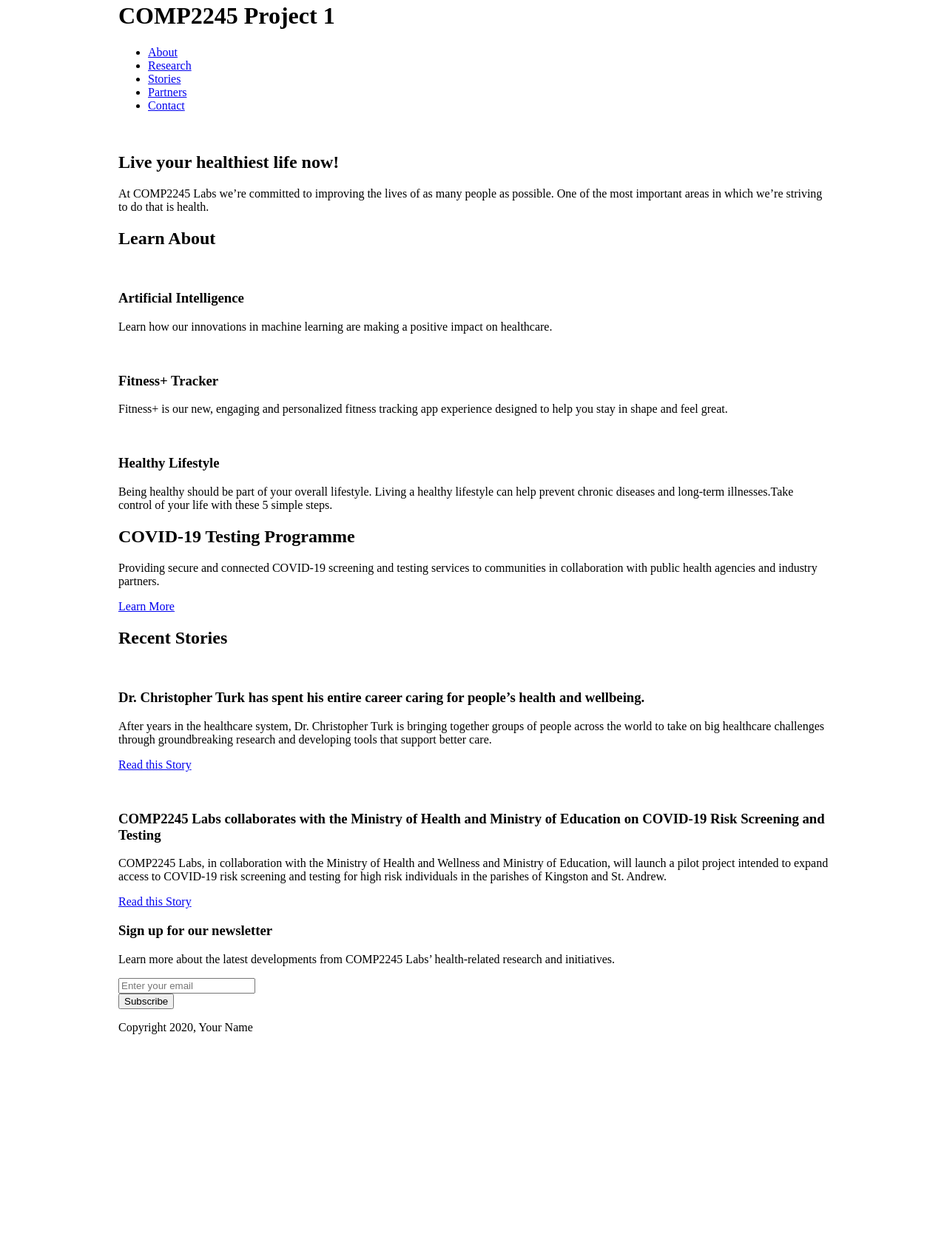
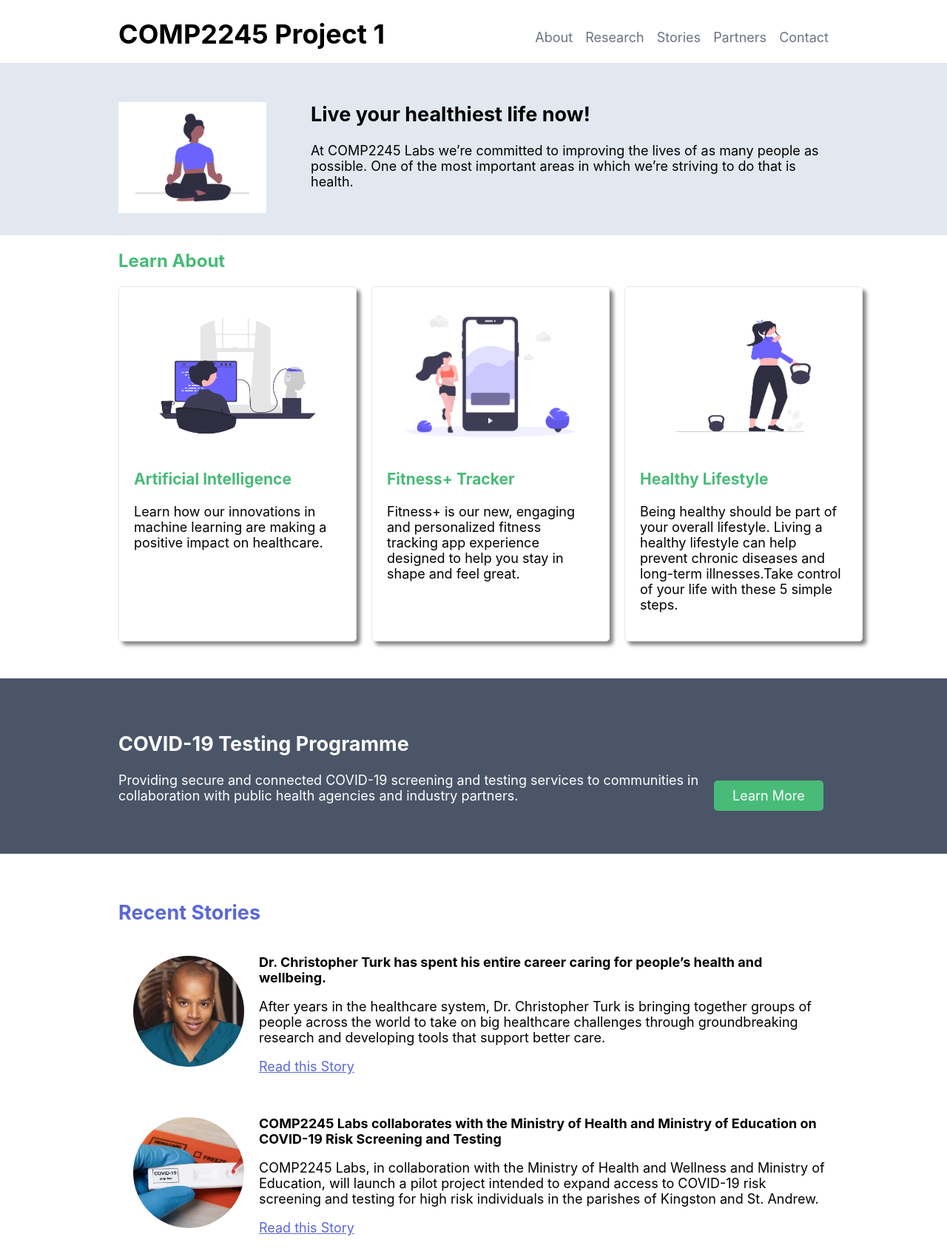
Before and after one commit to LauriaLewis/comp2245-project1, a plain HTML site: page index.html in a window 1280 px wide. Shown: the part 18-1709 px from the top of the page at 74% size. Before the commit the page ends 1432 px from the top, so only its background shows below. Drawn offline with Linux system fonts and the light colour scheme.

Commit message:
Added initial starter files

```diff
--- a/index.html
+++ b/index.html
@@ -1,10 +1,10 @@
 <!DOCTYPE html>
 <html lang="en">
   <head>
-    <meta charset="UTF-8">
-    <meta name="viewport" content="width=device-width, initial-scale=1.0">
+    <meta charset="UTF-8" />
+    <meta name="viewport" content="width=device-width, initial-scale=1.0" />
     <title>COMP2245 Project 1</title>
-    <link rel="stylesheet" href="styles.css">
+    <link rel="stylesheet" href="styles.css" />
     <script src="scripts.js"></script>
   </head>
   <body>
@@ -26,11 +26,15 @@
       <section class="overview-hero">
         <div class="container">
           <div class="overview-hero-image">
-                    <img src="#" alt="">
+            <img src="yoga-img.png" alt="" />
           </div>
           <div class="overview-hero-text">
-                    <h2>Live  your healthiest life now!</h2>
-                    <p>At COMP2245 Labs we’re committed to improving the lives of as many people as possible. One of the most important areas in which we’re striving to do that is health.</p>
+            <h2>Live your healthiest life now!</h2>
+            <p>
+              At COMP2245 Labs we’re committed to improving the lives of as many
+              people as possible. One of the most important areas in which we’re
+              striving to do that is health.
+            </p>
           </div>
         </div>
       </section>
@@ -39,24 +43,36 @@
           <h2>Learn About</h2>
           <div class="cards">
             <div class="card">
-                        <img src="#" alt="">
+              <img src="ai-img.png" alt="" />
               <div class="card-body">
                 <h3>Artificial Intelligence</h3>
-                            <p>Learn how our innovations in machine learning are making a positive impact on healthcare.</p>
+                <p>
+                  Learn how our innovations in machine learning are making a
+                  positive impact on healthcare.
+                </p>
               </div>
             </div>
             <div class="card">
-                        <img src="#" alt="">
+              <img src="fitness-tracker-img.png" alt="" />
               <div class="card-body">
                 <h3>Fitness+ Tracker</h3>
-                            <p>Fitness+ is our new, engaging and personalized fitness tracking app experience designed to help you stay in shape and feel great.</p>
+                <p>
+                  Fitness+ is our new, engaging and personalized fitness
+                  tracking app experience designed to help you stay in shape and
+                  feel great.
+                </p>
               </div>
             </div>
             <div class="card">
-                        <img src="#" alt="">
+              <img src="healthy-lifestyle-img.png" alt="" />
               <div class="card-body">
                 <h3>Healthy Lifestyle</h3>
-                            <p>Being healthy should be part of your overall lifestyle. Living a healthy lifestyle can help prevent chronic diseases and long-term illnesses.Take control of your life with these 5 simple steps.</p>
+                <p>
+                  Being healthy should be part of your overall lifestyle. Living
+                  a healthy lifestyle can help prevent chronic diseases and
+                  long-term illnesses.Take control of your life with these 5
+                  simple steps.
+                </p>
               </div>
             </div>
           </div>
@@ -66,7 +82,11 @@
         <div class="container">
           <div class="testing-desciption">
             <h2>COVID-19 Testing Programme</h2>
-                    <p>Providing secure and connected COVID-19 screening and testing services to communities in collaboration with public health agencies and industry partners.</p>
+            <p>
+              Providing secure and connected COVID-19 screening and testing
+              services to communities in collaboration with public health
+              agencies and industry partners.
+            </p>
           </div>
           <div class="cta">
             <a href="#" class="btn">Learn More</a>
@@ -77,18 +97,35 @@
         <div class="container">
           <h2>Recent Stories</h2>
           <article>
-                    <img src="" alt="">
+            <img src="DCT-img.jpg" alt="" />
             <div class="article-body">
-                        <h3>Dr. Christopher Turk has spent his entire career caring for people’s health and wellbeing.</h3>
-                        <p>After years in the healthcare system, Dr. Christopher Turk is bringing together groups of people across the world to take on big healthcare challenges through groundbreaking research and developing tools that support better care.</p>
+              <h3>
+                Dr. Christopher Turk has spent his entire career caring for
+                people’s health and wellbeing.
+              </h3>
+              <p>
+                After years in the healthcare system, Dr. Christopher Turk is
+                bringing together groups of people across the world to take on
+                big healthcare challenges through groundbreaking research and
+                developing tools that support better care.
+              </p>
               <p><a href="#">Read this Story</a></p>
             </div>
           </article>
           <article>
-                    <img src="" alt="">
+            <img src="covid-test-img.jpg" alt="" />
             <div class="article-body">
-                        <h3>COMP2245 Labs collaborates with the Ministry of Health and Ministry of Education on COVID-19 Risk Screening and Testing</h3>
-                        <p>COMP2245 Labs, in collaboration with the Ministry of Health and Wellness and Ministry of Education, will launch a pilot project intended to expand access to COVID-19 risk screening and testing for high risk individuals in the parishes of Kingston and St. Andrew.</p>
+              <h3>
+                COMP2245 Labs collaborates with the Ministry of Health and
+                Ministry of Education on COVID-19 Risk Screening and Testing
+              </h3>
+              <p>
+                COMP2245 Labs, in collaboration with the Ministry of Health and
+                Wellness and Ministry of Education, will launch a pilot project
+                intended to expand access to COVID-19 risk screening and testing
+                for high risk individuals in the parishes of Kingston and St.
+                Andrew.
+              </p>
               <p><a href="#">Read this Story</a></p>
             </div>
           </article>
@@ -97,10 +134,17 @@
       <section class="newsletter">
         <div class="container">
           <h3>Sign up for our newsletter</h3>
-                <p>Learn more about the latest developments from COMP2245 Labs’ health-related research and initiatives.</p>
+          <p>
+            Learn more about the latest developments from COMP2245 Labs’
+            health-related research and initiatives.
+          </p>
           <form action="#" method="post">
             <div class="form-group">
-                        <input type="email" name="email" id="email" placeholder="Enter your email">
+              <input
+                type="email"
+                name="email"
+                id="email"
+                placeholder="Enter your email" />
             </div>
             <button type="submit" class="btn">Subscribe</button>
           </form>
@@ -110,7 +154,7 @@
     </main>
     <footer>
       <div class="container">
-            <p>Copyright 2020, Your Name</p>
+        <p>Copyright 2023, Lauria MK Lewis</p>
       </div>
     </footer>
   </body>
--- a/scripts.js
+++ b/scripts.js
@@ -1 +1,28 @@
 /* Add your JavaScript to this file */
+
+document.addEventListener("DOMContentLoaded", function () {
+  // Get the form and the message div
+  const form = document.querySelector(".newsletter form");
+  const messageDiv = document.querySelector(".newsletter .message");
+
+  // Listen for the form submission
+  form.addEventListener("submit", function (event) {
+    event.preventDefault(); // Prevent the default form submission behavior
+
+    // Get the email input value
+    const emailInput = form.querySelector('input[type="email"]');
+    const email = emailInput.value.trim(); // Trim to remove leading/trailing spaces
+
+    // Check if the email is empty
+    if (!email) {
+      // Display an error message if the email is empty
+      messageDiv.textContent = "Please enter a valid email address.";
+    } else {
+      // Display a success message with the entered email
+      messageDiv.textContent = `Thank you! Your email address ${email} has been added to our mailing list!`;
+
+      // You can also reset the form if needed
+      form.reset();
+    }
+  });
+});
--- a/styles.css
+++ b/styles.css
@@ -1,11 +1,242 @@
 /* Add your CSS to this file */
+
+/*General Body */
+
 body {
-    margin: 0;
-    font-size: 16px;
+  margin: 0;
+  font-size: 18px; /* Changed the default font size to 18px */
+  display: grid;
+  grid-template-columns: auto;
+  grid-template-rows: 3% 90% 3%;
+  font-family: -apple-system, BlinkMacSystemFont, "Segoe UI", Roboto,
+    "Helvetica Neue", Arial, "Noto Sans", sans-serif; /* Updated the font-family */
+  margin-top: 40px;
+}
+
+/* Header Styles */
+header {
+  grid-column: 1;
+  grid-row: 1;
+  background-color: white;
+  font-size: 18px; /* Updated the font size for the header */
+  margin-bottom: 10px;
+}
+
+/* Navigation Link Hover Styles */
+nav a:hover {
+  color: #5a67d8; /* Changed link hover color to #5A67D8 */
+}
+
+main {
+  grid-column: 1;
+  grid-row: 2;
+  margin-bottom: 50px;
+}
+
+header .container h1 {
+  float: left;
+  margin-top: 2px;
+}
+
+nav a:hover {
+  color: #5a67d8;
+}
+
+nav a {
+  color: #6b7280;
+  text-decoration: none;
+}
+
+nav ul {
+  display: inline-block;
+}
+
+nav {
+  padding-left: 4px;
+  float: right;
+}
+
+nav ul li {
+  display: inline;
+  padding-left: 12px;
+  list-style-type: none;
 }
 
 .container {
-    margin: 0 auto;
-    max-width: 960px;
-    width: 100%;
+  margin: 0 auto;
+  max-width: 960px;
+  width: 100%;
 }
+
+.overview-hero {
+  background-color: #e2e8f0;
+  overflow: auto;
+  padding: 30px;
+}
+
+.overview-hero img {
+  width: 200px;
+  height: 150px;
+  float: left;
+  padding-right: 60px;
+}
+
+.learn-about .container h2 {
+  color: #48bb78;
+  font-size: 24px;
+}
+
+/* Cards Section Styles */
+.cards {
+  display: grid;
+  grid-template-columns: 1fr 1fr 1fr; /* Equal-sized columns */
+  grid-template-rows: 1fr; /* Single row of equal size */
+  grid-gap: 20px;
+  padding-bottom: 50px;
+}
+
+/* Card Styles with increased padding */
+.card {
+  border: 1px solid #e2e8f0;
+  border-radius: 5px;
+  box-shadow: 5px 5px 5px #888888;
+  padding: 20px; /* Increase the padding here */
+}
+
+.card:nth-child(1) {
+  grid-column: 1;
+  grid-row: 1;
+}
+
+.card:nth-child(2) {
+  grid-column: 2;
+  grid-row: 1;
+}
+
+.card:nth-child(3) {
+  grid-column: 3;
+  grid-row: 1;
+}
+
+.card:nth-child(1) img,
+.card:nth-child(2) img,
+.card:nth-child(3) img {
+  height: 200px;
+  width: 280px;
+  margin: 0;
+  margin-bottom: 2px;
+}
+
+.card-body h3 {
+  color: #48bb78;
+  font-size: 21px;
+}
+
+.testing {
+  background-color: #4a5568;
+  color: white;
+  padding: 50px;
+  overflow: auto;
+  display: flex;
+}
+
+.testing-desciption {
+  display: inline-block;
+  width: 800px;
+}
+
+.stories .container h2,
+.article-body p a {
+  color: #5a67d8;
+}
+.stories {
+  padding-top: 40px;
+  padding-bottom: 40px;
+}
+.stories .container article {
+  margin-bottom: 20px;
+  overflow: auto;
+}
+
+img[src="DCT-img.jpg"] {
+  border-radius: 50%;
+  width: 150px;
+  height: 150px;
+  float: left;
+  padding: 20px;
+  object-fit: cover;
+  object-position: top;
+}
+
+img[src="covid-test-img.jpg"] {
+  border-radius: 50%;
+  width: 150px;
+  height: 150px;
+  float: left;
+  padding: 20px;
+  object-fit: cover;
+  object-position: left;
+}
+.cta {
+  display: inline-block;
+}
+
+.newsletter {
+  background-color: #48bb78;
+  color: white;
+  display: flex;
+}
+
+.newsletter h3 {
+  text-align: center;
+}
+
+.newsletter .container {
+  justify-content: center;
+  align-items: center;
+  width: 40%;
+  padding-bottom: 20px;
+  padding-left: 220px;
+  margin-top: 30px;
+  margin-bottom: 50px;
+}
+
+.newsletter .container input {
+  padding: 10px;
+  border-radius: 5px;
+  border-width: 0;
+  width: 250px;
+}
+
+form button {
+  background-color: #5a67d8;
+  padding: 10px 30px;
+  color: white;
+  border-radius: 5px;
+  border-width: 0;
+}
+
+.form-group {
+  display: inline-block;
+}
+
+.article-body h3 {
+  font-size: 18px;
+}
+
+.cta .btn {
+  background-color: #48bb78;
+  border-radius: 5px;
+  padding: 10px 25px;
+  text-decoration: none;
+  color: white;
+}
+
+/* Footer Styles */
+footer {
+  grid-column: 1;
+  grid-row: 3;
+  background-color: #4a5568;
+  color: white; /* Set font color to white */
+  margin-bottom: 0;
+}
```
Also changed, not shown: DCT-img.jpg (added), ai-img.png (added), covid-test-img.jpg (added), fitness-tracker-img.png (added), healthy-lifestyle-img.png (added), yoga-img.png (added). Lines whose indentation alone changed are shown as unchanged.
